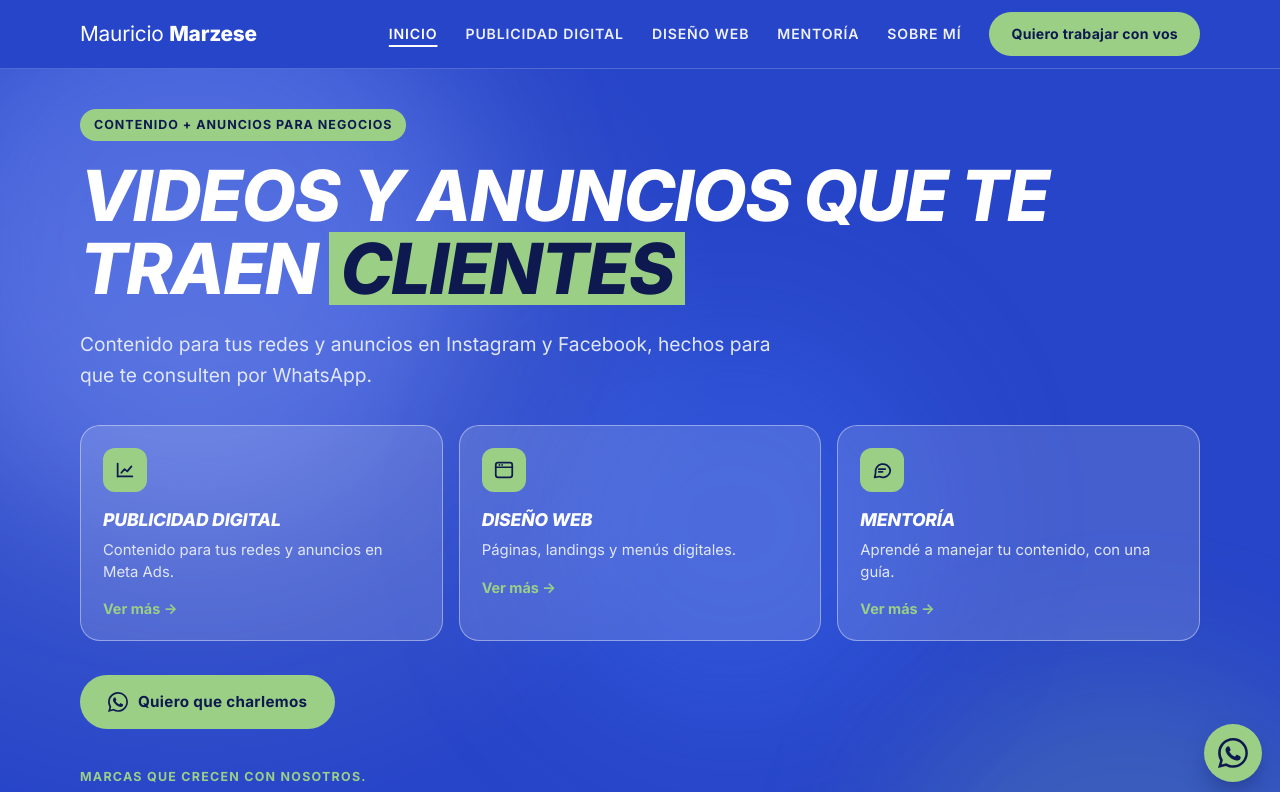
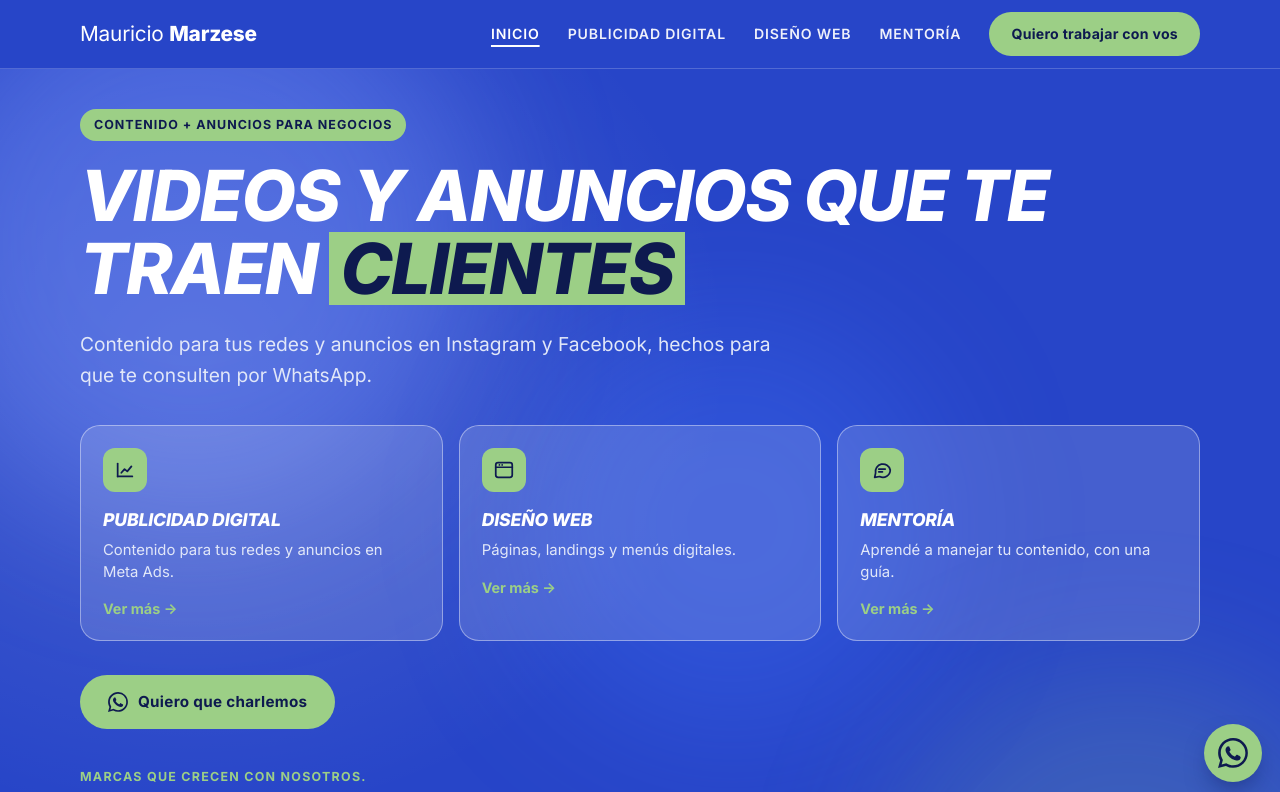
Before and after one commit to mauriciomarzese/webpersonal, a plain HTML site: page index.html in a window 1280 px wide. Shown: the top 792 px of the page. Drawn offline with Linux system fonts and the light colour scheme.

Commit message:
Update index.html

```diff
--- a/index.html
+++ b/index.html
@@ -35,7 +35,7 @@
     <button class="menu-toggle" type="button" id="menuToggle" aria-expanded="false" aria-controls="menu" aria-label="Abrir menú"><span></span><span></span><span></span></button>
     <div class="menu" id="menu">
       <div class="menu-inner">
-        <ul class="links"><li><a href="/" aria-current="page">Inicio</a></li><li><a href="/publicidad-digital/">Publicidad digital</a></li><li><a href="/diseno-web/">Diseño web</a></li><li><a href="/mentoria/">Mentoría</a></li><li><a href="/#sobre-mi">Sobre mí</a></li></ul>
+        <ul class="links"><li><a href="/" aria-current="page">Inicio</a></li><li><a href="/publicidad-digital/">Publicidad digital</a></li><li><a href="/diseno-web/">Diseño web</a></li><li><a href="/mentoria/">Mentoría</a></li></ul>
         <a class="btn green sm wa" data-msg="Hola Mauricio, vi tu página y me gustaría tener una charla previa para ver si podés ayudarme con mi negocio.">Quiero trabajar con vos</a>
       </div>
     </div>
```
